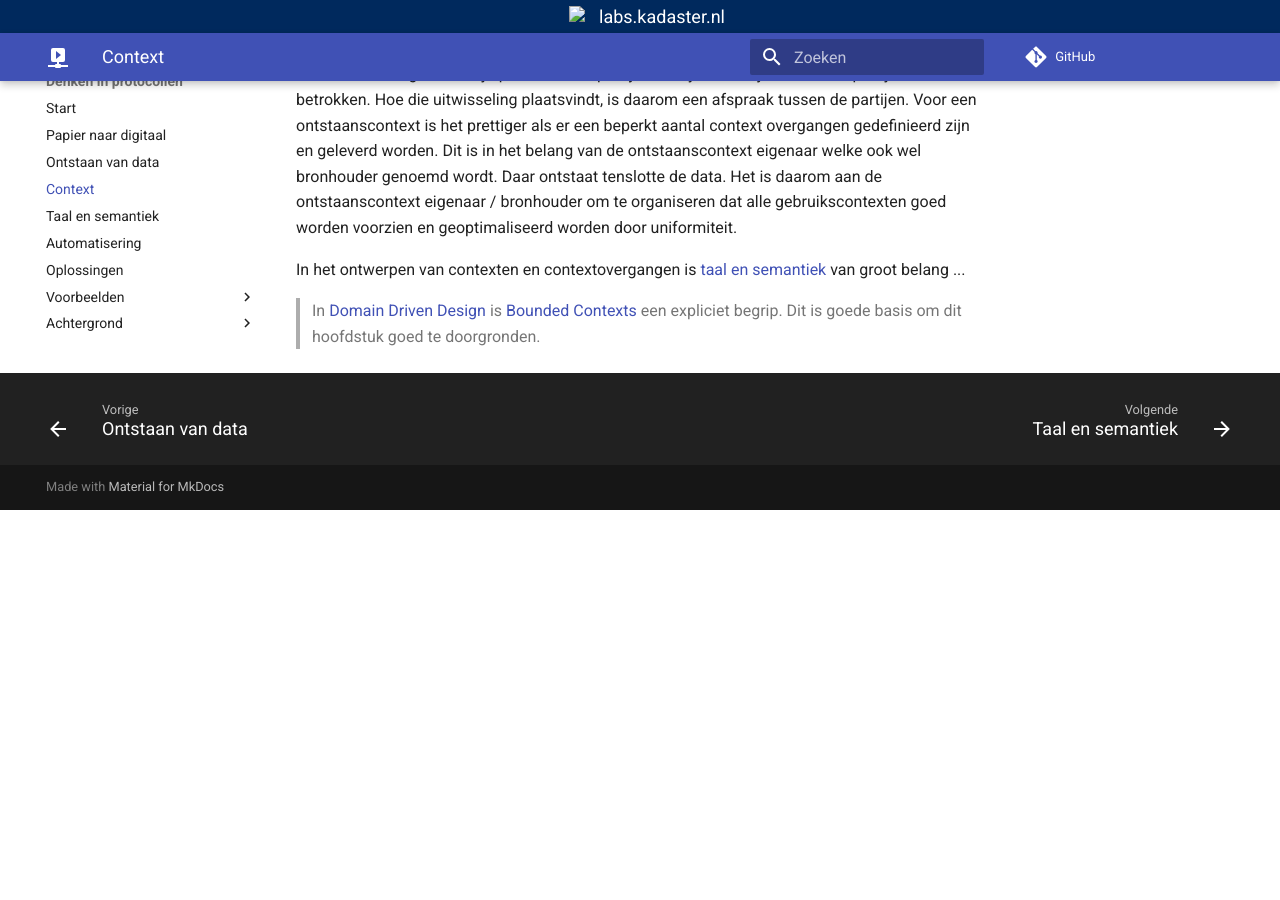
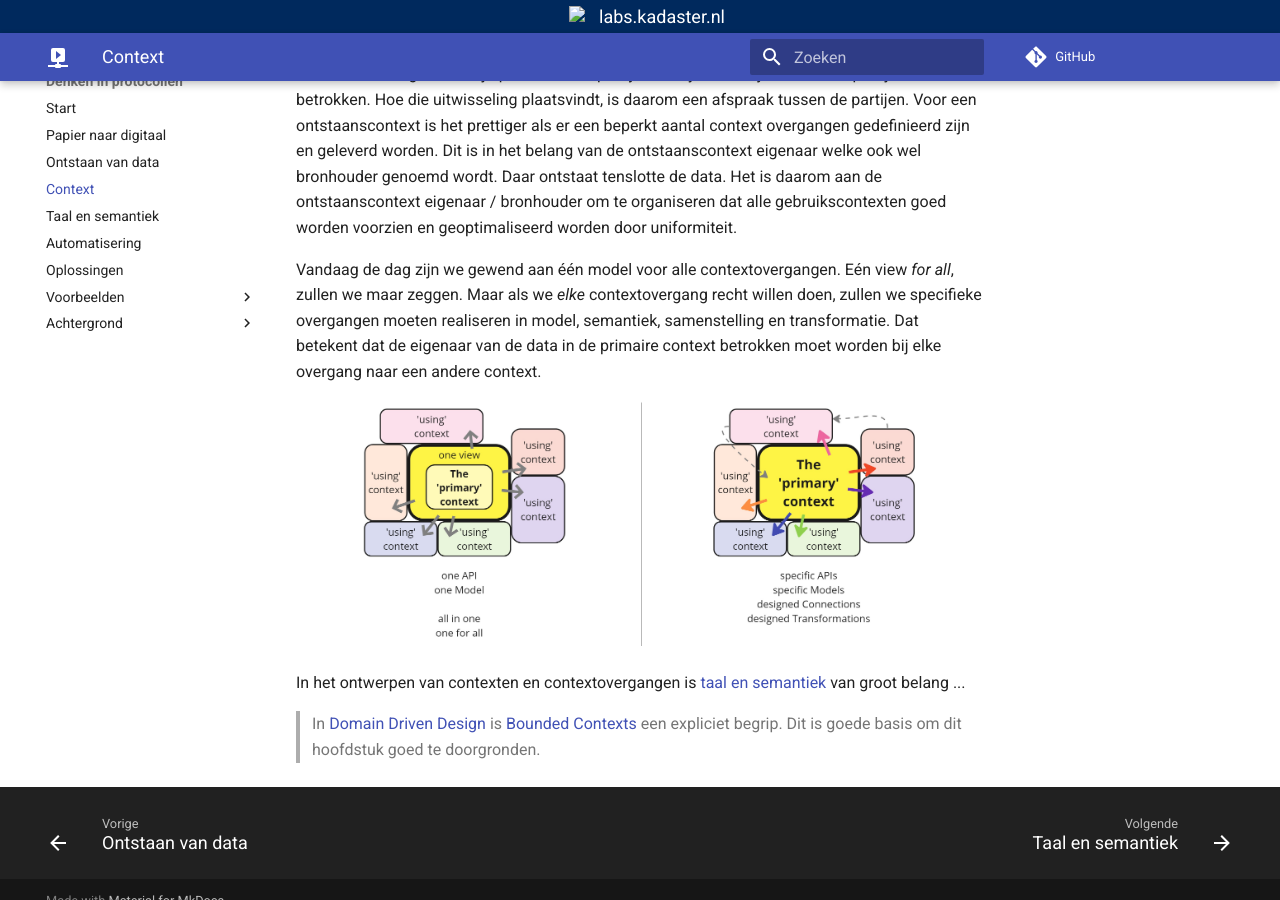
Before and after one commit to kadaster-labs/protocol-denken, an MkDocs documentation site: the page built from docs/context.md, in a window 1280 px wide and 900 px high, scrolled down 1427 px. Built offline with MkDocs 1.6.1 and Material for MkDocs 9.7.7, drawn with Linux system fonts in a browser that asks for light colours; comment, search, counter and statistics services are not loaded; before the commit the page ends 1937 px from its top, so only the background shows below that.

Commit message:
contexts: one view to multiple views

```diff
--- a/docs/context.md
+++ b/docs/context.md
@@ -37,6 +37,14 @@ genoemd wordt. Daar ontstaat tenslotte de data. Het is daarom aan de ontstaansco
 bronhouder om te organiseren dat alle gebruikscontexten goed worden voorzien en geoptimaliseerd
 worden door uniformiteit.
 
+Vandaag de dag zijn we gewend aan één model voor alle contextovergangen. Eén view _for all_, zullen
+we maar zeggen. Maar als we _elke_ contextovergang recht willen doen, zullen we specifieke
+overgangen moeten realiseren in model, semantiek, samenstelling en transformatie. Dat betekent dat
+de eigenaar van de data in de primaire context betrokken moet worden bij elke overgang naar een
+andere context.
+
+![Van één view naar meerdere views](images/context-primary-vs-multiple.png)
+
 In het ontwerpen van contexten en contextovergangen is [taal en semantiek](./taal-en-semantiek.md)
 van groot belang ...
 
```
Also changed, not shown: docs/images/context-primary-vs-multiple.png (added).
